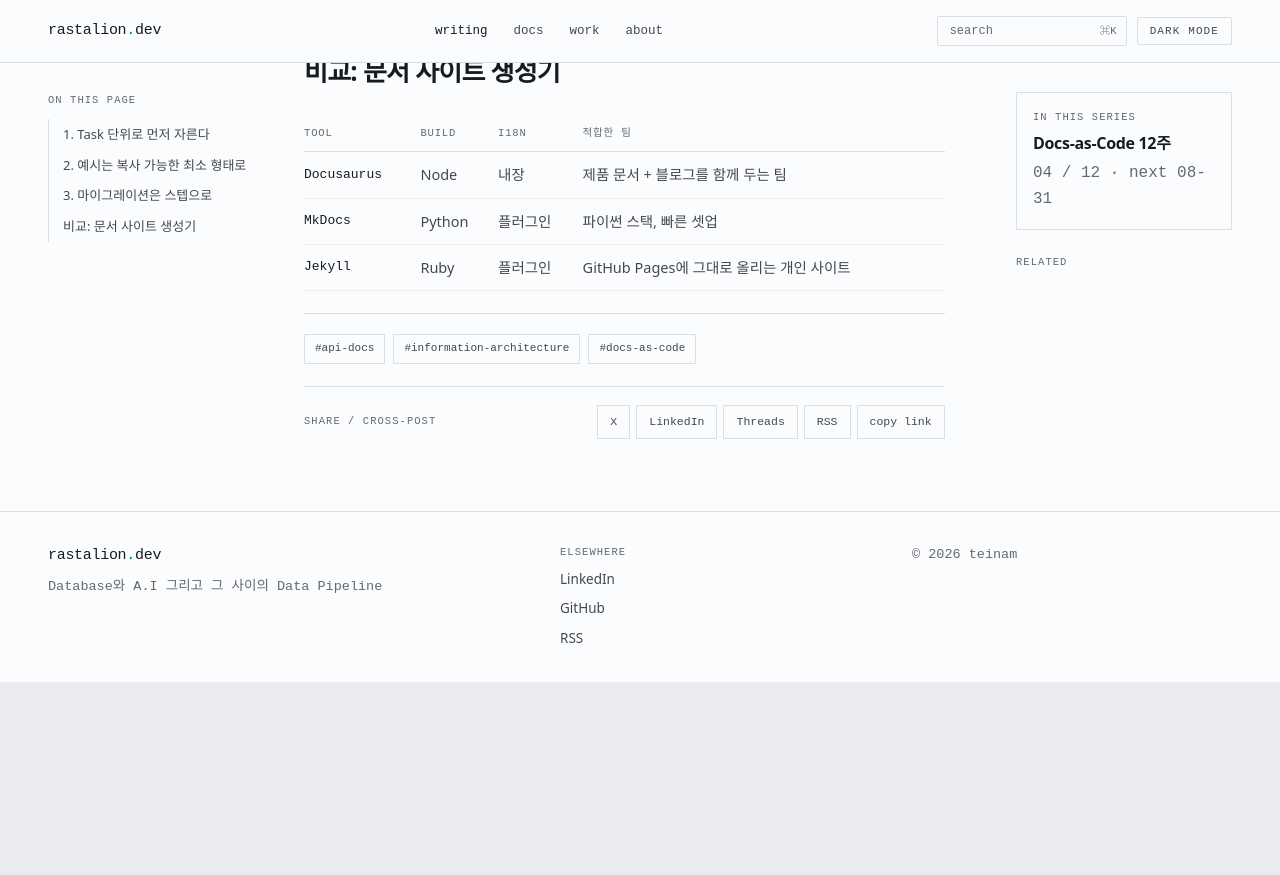
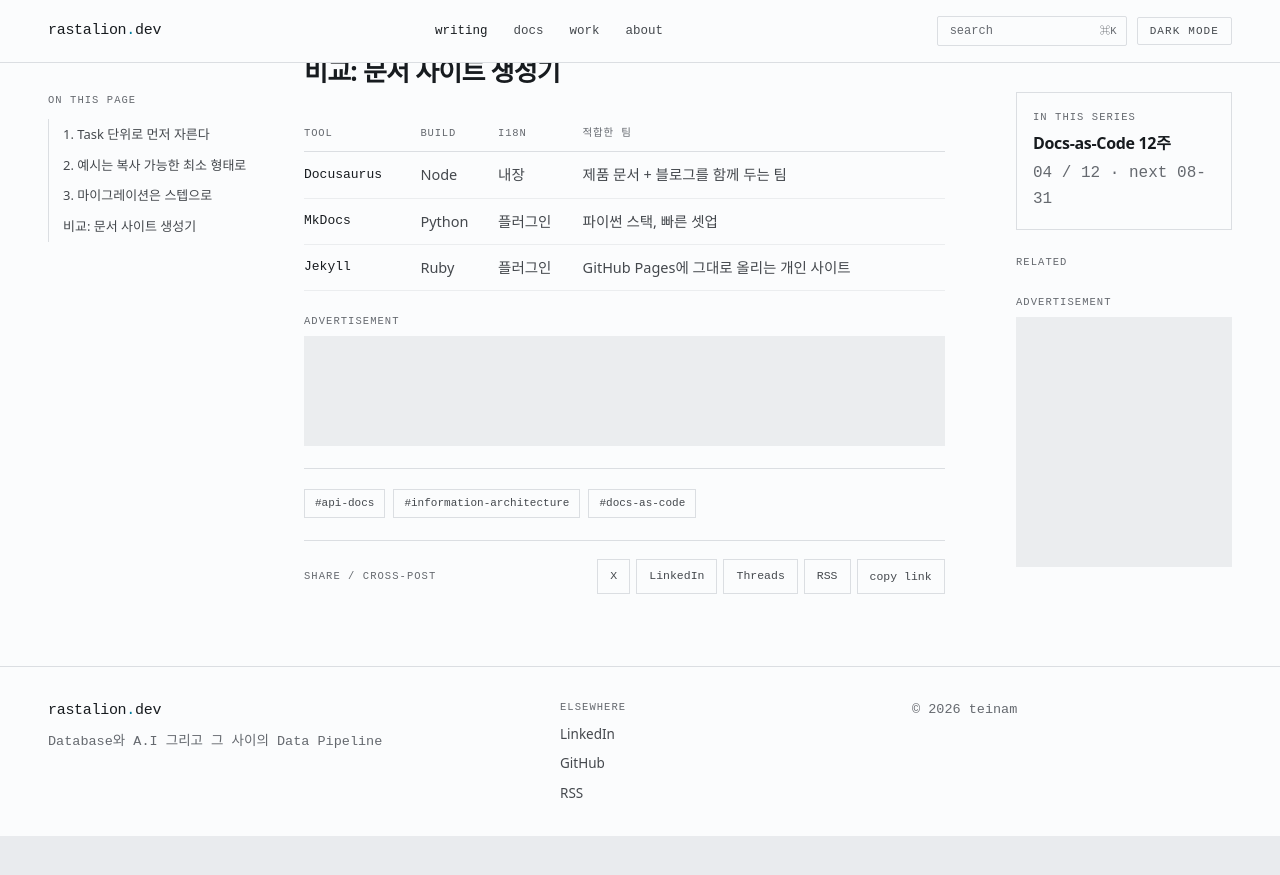
Before and after one commit to TeiNam/teinam.github.io, a Jekyll site: the page built from _posts/2026-08-20-reference-structure.md, in a window 1280 px wide and 900 px high, scrolled down 1047 px. Shown: the top 875 px of the window. Built offline with Jekyll 4.4.1, drawn with Linux system fonts in a browser that asks for light colours; some web fonts are replaced; before the commit the page ends 1793 px from its top, so only the background shows below that; some of the changed lines change nothing that is shown.

Commit message:
chore: 애드센스 클라이언트·슬롯 ID 설정 (#4)
- client: ca-pub-8706947448795380
- leaderboard 8404667808 (gh-leaderboard) — 홈 하단
- in_article  7707603154 (gh-in-article)  — 글 본문 중간
- sidebar     7091586135 (gh-sidebar)     — 글 우측 레일
- ad.html 이 data-ad-format=auto + full-width-responsive 를 내보내므로 단위에
  저장된 크기가 아니라 컨테이너 폭이 렌더 크기를 결정한다.
  1440px 실측: 1184x280 / 672x280 / 216x600, 세 슬롯 모두 status=done

```diff
--- a/_config.yml
+++ b/_config.yml
@@ -21,10 +21,10 @@
 newsletter_action: ""   # 예: https://buttondown.email/api/emails/embed-subscribe/rastalion
 
 adsense:
-  client: ""            # 예: ca-pub-0000000000000000
-  in_article: ""        # 슬롯 ID
-  sidebar: ""
-  leaderboard: ""
+  client: "ca-pub-8706947448795380"
+  in_article: "7707603154"    # gh-in-article
+  sidebar: "7091586135"       # gh-sidebar
+  leaderboard: "8404667808"   # gh-leaderboard
 
 # 실제 존재하는 페이지만 둔다. 항목을 추가하면 해당 파일도 같이 만든다.
 nav:
```
